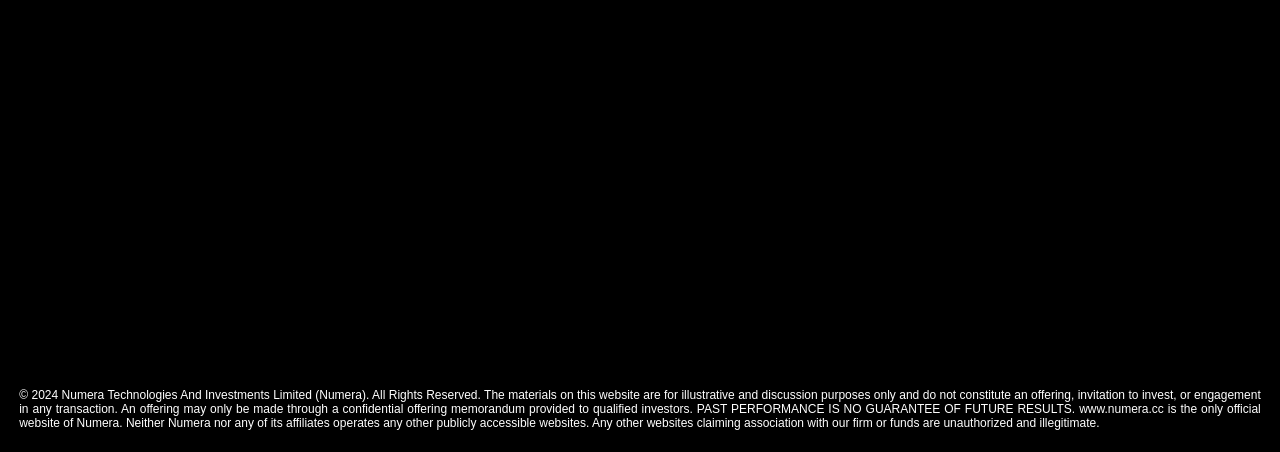
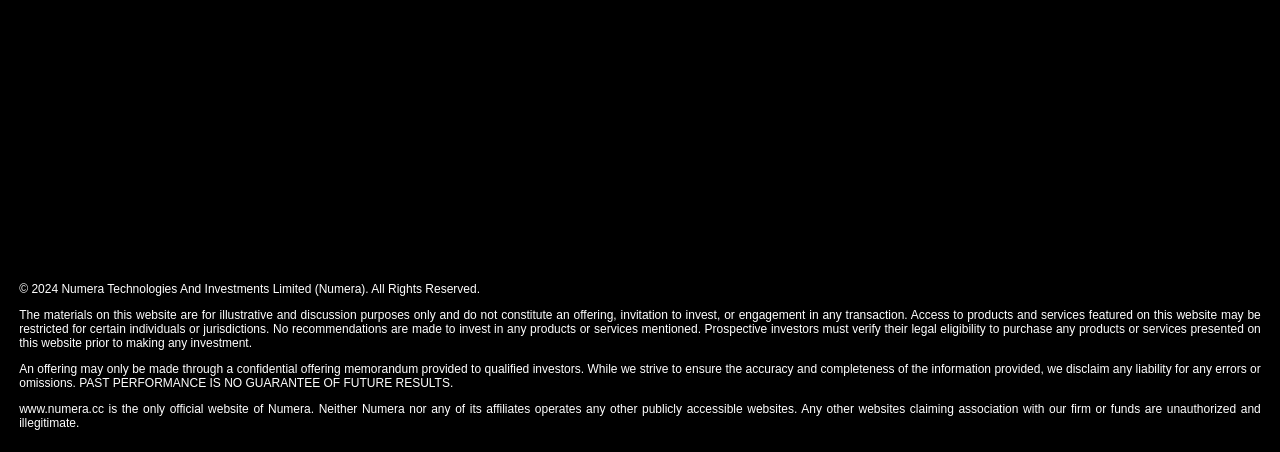
Before and after one commit to milledigital/numera, a plain HTML site: page index.html in a window 1280 px wide. Shown: the part 348-800 px from the top of the page. Drawn offline with Linux system fonts and the light colour scheme; a script that the page names is missing; a web font is replaced by a local one.

Commit message:
Update index.html

```diff
--- a/index.html
+++ b/index.html
@@ -199,7 +199,10 @@
     <!-- TradingView Widget END -->
 
     <div class="footer">
-        <p>&copy; 2024 Numera Technologies And Investments Limited (Numera). All Rights Reserved. The materials on this website are for illustrative and discussion purposes only and do not constitute an offering, invitation to invest, or engagement in any transaction. An offering may only be made through a confidential offering memorandum provided to qualified investors. PAST PERFORMANCE IS NO GUARANTEE OF FUTURE RESULTS. www.numera.cc is the only official website of Numera. Neither Numera nor any of its affiliates operates any other publicly accessible websites. Any other websites claiming association with our firm or funds are unauthorized and illegitimate.</p>
+        <p>&copy; 2024 Numera Technologies And Investments Limited (Numera). All Rights Reserved.</p>
+        <p>The materials on this website are for illustrative and discussion purposes only and do not constitute an offering, invitation to invest, or engagement in any transaction. Access to products and services featured on this website may be restricted for certain individuals or jurisdictions. No recommendations are made to invest in any products or services mentioned. Prospective investors must verify their legal eligibility to purchase any products or services presented on this website prior to making any investment.</p>
+        <p>An offering may only be made through a confidential offering memorandum provided to qualified investors. While we strive to ensure the accuracy and completeness of the information provided, we disclaim any liability for any errors or omissions. PAST PERFORMANCE IS NO GUARANTEE OF FUTURE RESULTS.</p>
+        <p>www.numera.cc is the only official website of Numera. Neither Numera nor any of its affiliates operates any other publicly accessible websites. Any other websites claiming association with our firm or funds are unauthorized and illegitimate.</p>
     </div>
 </body>
 </html>
```
